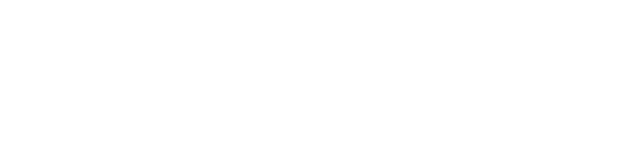
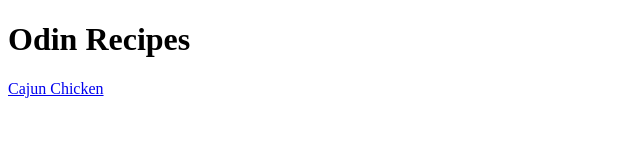
Before and after one commit to squareth/odin-recipes, a plain HTML site: page index.html in a window 1280 px wide. Shown: the whole page, without its empty margins (0-640 px from the left). Drawn offline with Linux system fonts and the light colour scheme.

Commit message:
Add link from index to cajun chicken. Create img directory and add first jpg

```diff
--- a/index.html
+++ b/index.html
@@ -5,6 +5,7 @@
         <title>Squareth's Amazing Recipes</title>
     </head>
     <body>
-
+        <h1>Odin Recipes</h1>
+        <a href="recipes/cajun-chicken.html">Cajun Chicken</a>
     </body>
 </html>
```
Also changed, not shown: img/cajun-chicken.jpg (added).
